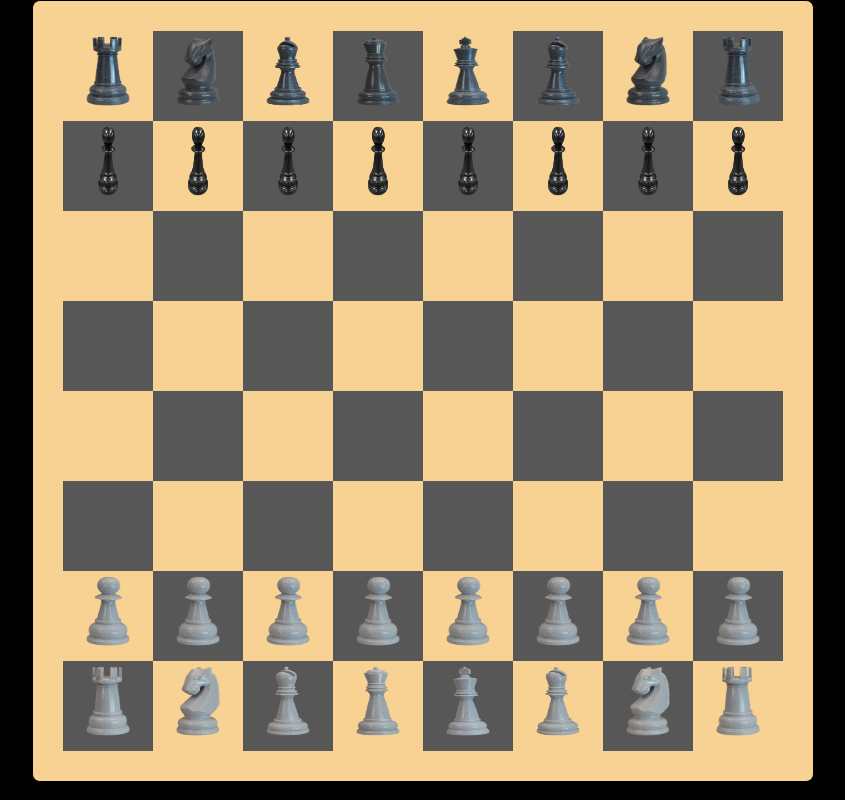
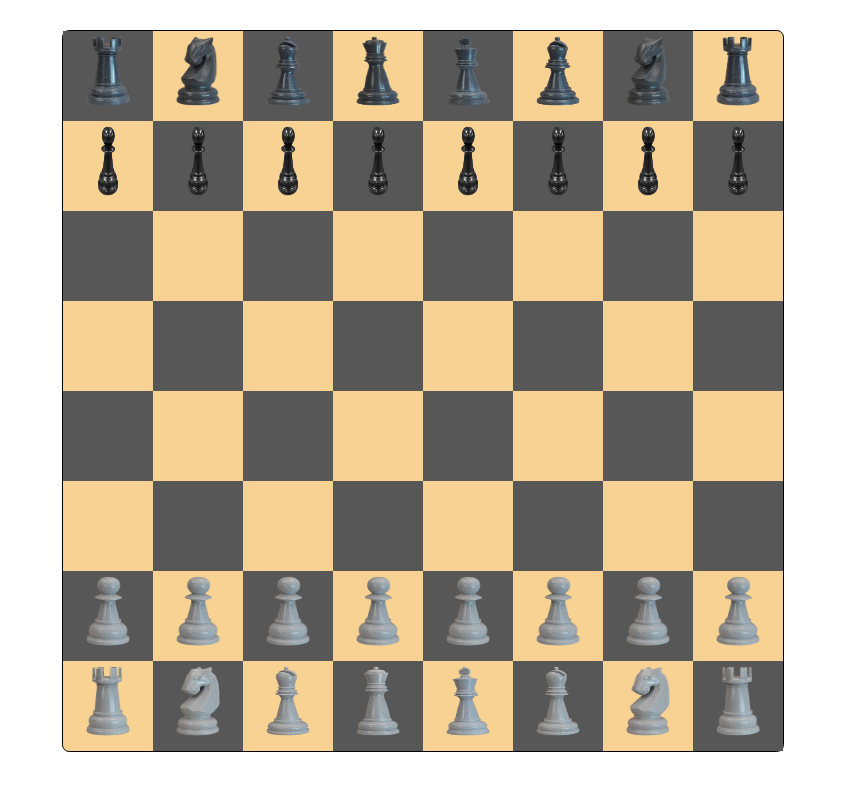
Before and after one commit to RootsDevelopment/Fian, a website with bundled scripts: page index.html in a window 1280 px wide. Shown: the whole page, without its empty margins (217-1062 px from the left). Built offline with nearby package versions, Linux system fonts and the light colour scheme.

Commit message:
structure

```diff
--- a/style.css
+++ b/css/style.css
@@ -1,23 +1,24 @@
- body{
+ /* body{
     height: 100hv;
     margin: 0;
     display: flex;
     justify-content: center;
     align-items: center;
-    background-color: rgb(0, 0, 0);
-}
+    background-color: rgb(0, 0, 0); */
+/* }  */
 
 #board {
     width: 720px;
     height: 720px;
     border: 1px solid rgb(0, 0, 0) ;
     border-radius: 1%;
-    padding: 30px;
+    margin: 30px auto;
     text-align: center;
     background-color: rgb(247, 210, 146);
     display:grid;
     grid-template-columns: repeat(8,1fr);
     grid-template-rows: repeat(8,1fr);
+    gap: 0;
 }
 
 .square {
--- a/index.html
+++ b/index.html
@@ -4,7 +4,7 @@
     <meta charset="UTF-8">
     <meta name="viewport" content="width=device-width, initial-scale=1.0">
     <title>ChessBoard</title>
-    <link rel="stylesheet" href="style.css">
+    <link rel="stylesheet" href="css/style.css">
 
 </head>
 <body>
--- a/main.js
+++ b/main.js
@@ -1,5 +1,26 @@
-import Points from "./points.js";
-import Board from "./board.js"
+import Board from "./scr/modules/board.js";
+import renderBoard, { addEventListeners } from "./scr/ui/render.js";
 
-const boardElement = document.getElementById("board");
-const board = new Board(boardElement);
+const board = new Board([
+  "rnbqkbnr/pppppppp/8/8/8/8/PPPPPPPP/RNBQKBNR",
+  "w",
+  "KQkq",
+  "-",
+  "0",
+  "1",
+]);
+board.setBoard();
+renderBoard(board);
+addEventListeners(handleClick);
+
+function handleClick(e) {
+  console.log("Clicked element:", e.target);
+  const square = e.target.closest(".square");
+
+  if (!square) return;
+
+  const row = parseInt(square.dataset.row);
+  const col = parseInt(square.dataset.col);
+
+  console.log(`Square clicked: Row ${row}, Col ${col}`);
+}
--- a/state.js
+++ b/scr/modules/board.js
@@ -21,22 +21,21 @@ export default class Board {
   setBoard() {
     const rows = this.piecePlacement.split("/");
 
-    for (let row = 0; row <= 7; row++) {
+    for (let row = 0; row < 8; row++) {
       let currRow = rows[row];
-      let currCol = "";
+      // console.log("Processing row:", currRow);
+
       let boardRow = [];
 
-      for (let col = 0; col < currRow.length; col++) {
-        currCol += currRow[col];
-
-        if (!isNaN(currCol)) {
-          for (let i = parseInt(currCol) - 1; i >= 0; i--) {
+      for (let char of currRow) {
+        if (!isNaN(char)) {
+          let emptySquares = parseInt(char);
+          for (let i = 0; i < emptySquares; i++) {
             boardRow.push(null);
           }
         } else {
-          boardRow.push(this.createPieceFromFen(currCol));
+          boardRow.push(this.createPieceFromFen(char));
         }
-        currCol = "";
       }
       this.board.push(boardRow);
     }
@@ -46,20 +45,21 @@ export default class Board {
     if (char === "") return null;
 
     const color = char === char.toUpperCase() ? "white" : "black";
+    const name = char.toLowerCase();
 
     switch (char.toLowerCase()) {
       case "r":
-        return new Rook(color);
+        return new Rook(color, name);
       case "n":
-        return new Knight(color);
+        return new Knight(color, name);
       case "b":
-        return new Bishop(color);
+        return new Bishop(color, name);
       case "q":
-        return new Queen(color);
+        return new Queen(color, name);
       case "k":
-        return new King(color);
+        return new King(color, name);
       case "p":
-        return new Pawn(color);
+        return new Pawn(color, name);
       default:
         return null;
     }
@@ -88,16 +88,18 @@ export default class Board {
   }
 }
 
-let boardInsatnce = new Board([
-  "rnbqkbnr/8/8/8/8/8/8/RNBQKBNR",
+let boardInstance = new Board([
+  "rnbqkbnr/pppppppp/8/8/8/8/PPPPPPPP/RNBQKBNR",
   "w",
   "KQkq",
   "-",
   "0",
   "1",
 ]);
-boardInsatnce.setBoard();
+boardInstance.setBoard();
 
-const piece = boardInsatnce.getPiece(0, 3);
-const moves = piece.getMoves(boardInsatnce, 0, 3);
-console.log("moves : " + moves);
+// const piece = boardInstance.getPiece(1, 3);
+// const moves = piece.getMoves(boardInstance, 0, 3);
+// console.log("name : " + piece.color[0] + piece.name);
+
+console.log(boardInstance.board);
--- /dev/null
+++ b/scr/modules/piece/pawn.js
@@ -0,0 +1,31 @@
+import Piece from "./piece.js";
+
+export default class Pawn extends Piece {
+  getMoves(board, x, y) {
+    const directions = [
+      [1, 0],
+      [-1, 0],
+    ];
+
+    for (const [dx, dy] of directions) {
+      let new_x = x + dx;
+      let new_y = y + dy;
+
+      while (board.inBounds(new_x, new_y)) {
+        const target = board.getPiece(new_x, new_y);
+
+        if (!target) {
+          this.moves.push([new_x, new_y]);
+        } else {
+          if (target.color !== this.color) {
+            this.moves.push([new_x, new_y]);
+          }
+          break;
+        }
+        new_x += dx;
+        new_y += dy;
+      }
+    }
+    return this.moves;
+  }
+}
--- a/piece/piece.js
+++ b/scr/modules/piece/piece.js
@@ -1,6 +1,7 @@
 export default class Piece {
-  constructor(color) {
+  constructor(color, name) {
     this.color = color;
+    this.name = name;
     this.moves = [];
   }
 
--- /dev/null
+++ b/scr/ui/render.js
@@ -0,0 +1,48 @@
+const boardElement = document.getElementById("board");
+
+export default function renderBoard(boardInstance) {
+  boardElement.innerHTML = "";
+
+  for (let row = 0; row < 8; row++) {
+    for (let col = 0; col < 8; col++) {
+      const square = document.createElement("div");
+      square.dataset.row = row;
+      square.dataset.col = col;
+      square.classList.add("square");
+
+      const isDark = (row + col) % 2 === 0;
+      square.classList.add(isDark ? "dark" : "light");
+
+      const piece = boardInstance.getPiece(row, col);
+
+      if (piece) {
+        const img = document.createElement("img");
+
+        img.classList.add("piece");
+        img.src = `images/${piece.color[0] + piece.name}.png`;
+
+        square.appendChild(img);
+      }
+      boardElement.appendChild(square);
+    }
+  }
+}
+
+export function addEventListeners(handleClick) {
+  boardElement.addEventListener("click", handleClick);
+}
+
+let selectedSquare = null;
+
+function selectSquare(square, img) {
+  let selectedRow = img.dataset.row;
+  let selectedCol = img.dataset.col;
+  let selectedPiece = img.dataset.piece;
+
+  selectedSquare = square;
+  square.classList.add("selected");
+}
+function clearSelection() {
+  selectedSquare.classList.remove("selected");
+  selectedSquare = null;
+}
```
Also changed, not shown: piece/pawn.js (deleted, +0 -7 lines), hello.js (renamed from board.js), scr/modules/game.js (added), scr/modules/piece/bishop.js (renamed from piece/bishop.js), scr/modules/piece/king.js (renamed from piece/king.js), scr/modules/piece/knight.js (renamed from piece/knight.js), scr/modules/piece/queen.js (renamed from piece/queen.js), scr/modules/piece/rook.js (renamed from piece/rook.js), 1 other file.
